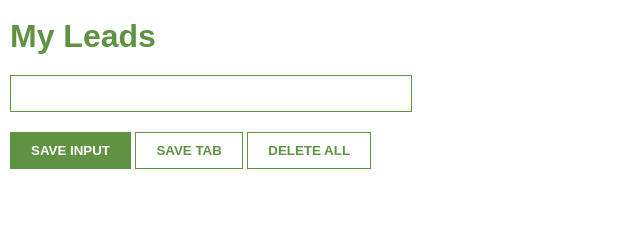
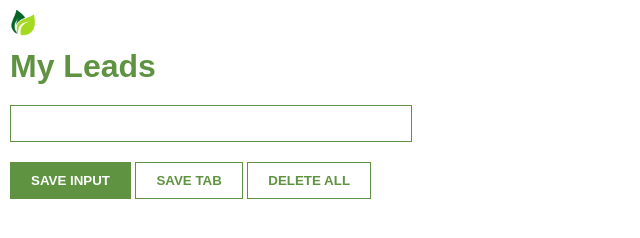
Before and after one commit to shreyam1006/Leads-Tracker-Chrome-Ext, a browser extension: page index.html in a window 1280 px wide. Shown: the whole page, without its empty margins (0-640 px from the left). Drawn offline with Linux system fonts and the light colour scheme.

Commit message:
Add logo to the header

```diff
--- a/index.html
+++ b/index.html
@@ -7,7 +7,10 @@
     <title>Leads Tracker</title>
   </head>
   <body>
-    <h1>My Leads</h1>
+    <div>
+      <img src="leaf.png" alt="logo" width="26px" height="26px" />
+      <h1>My Leads</h1>
+    </div>
     <input type="text" id="input-el" />
     <button id="input-btn">SAVE INPUT</button>
     <button id="save-btn" class="secondary">SAVE TAB</button>
```
